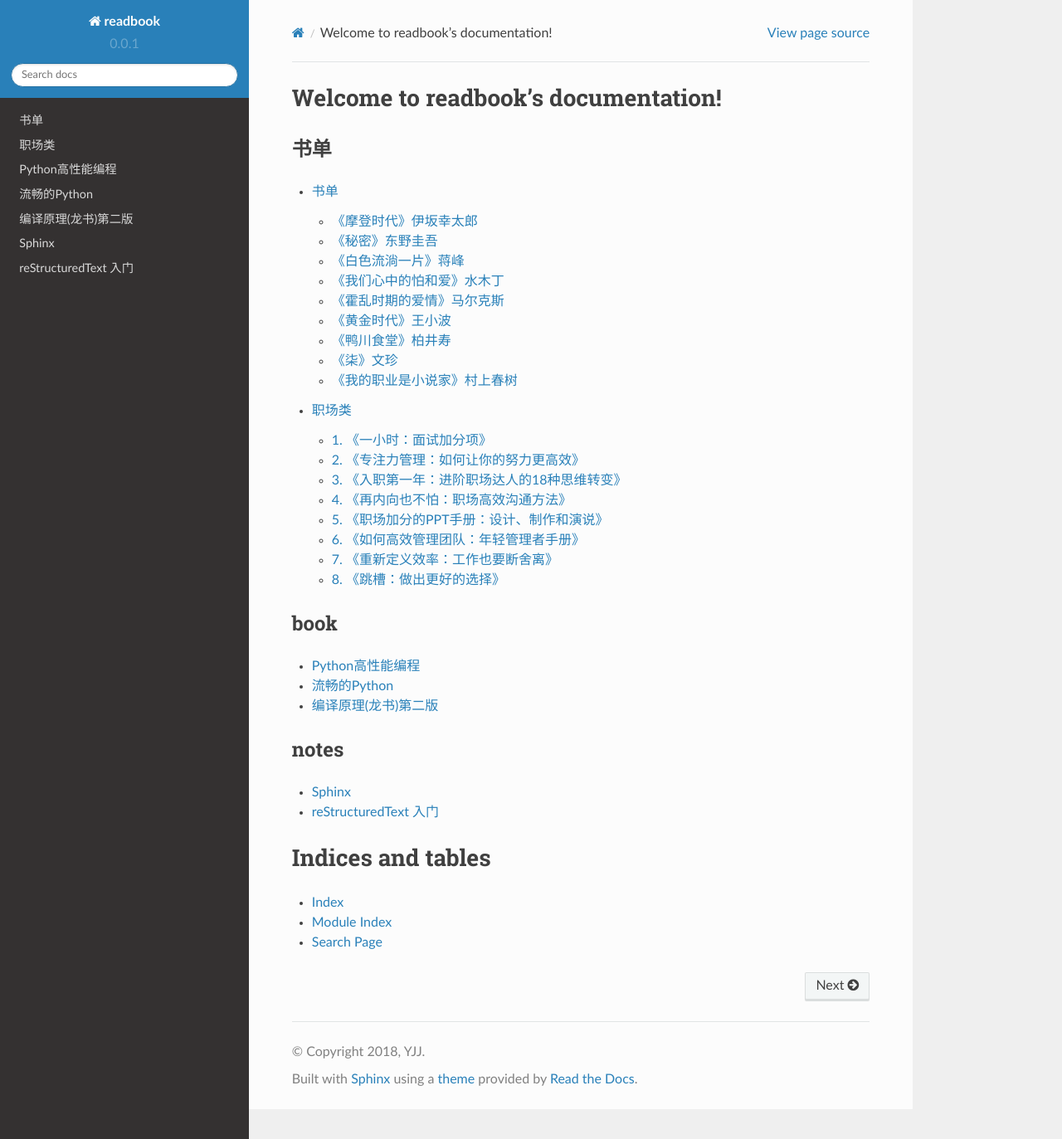
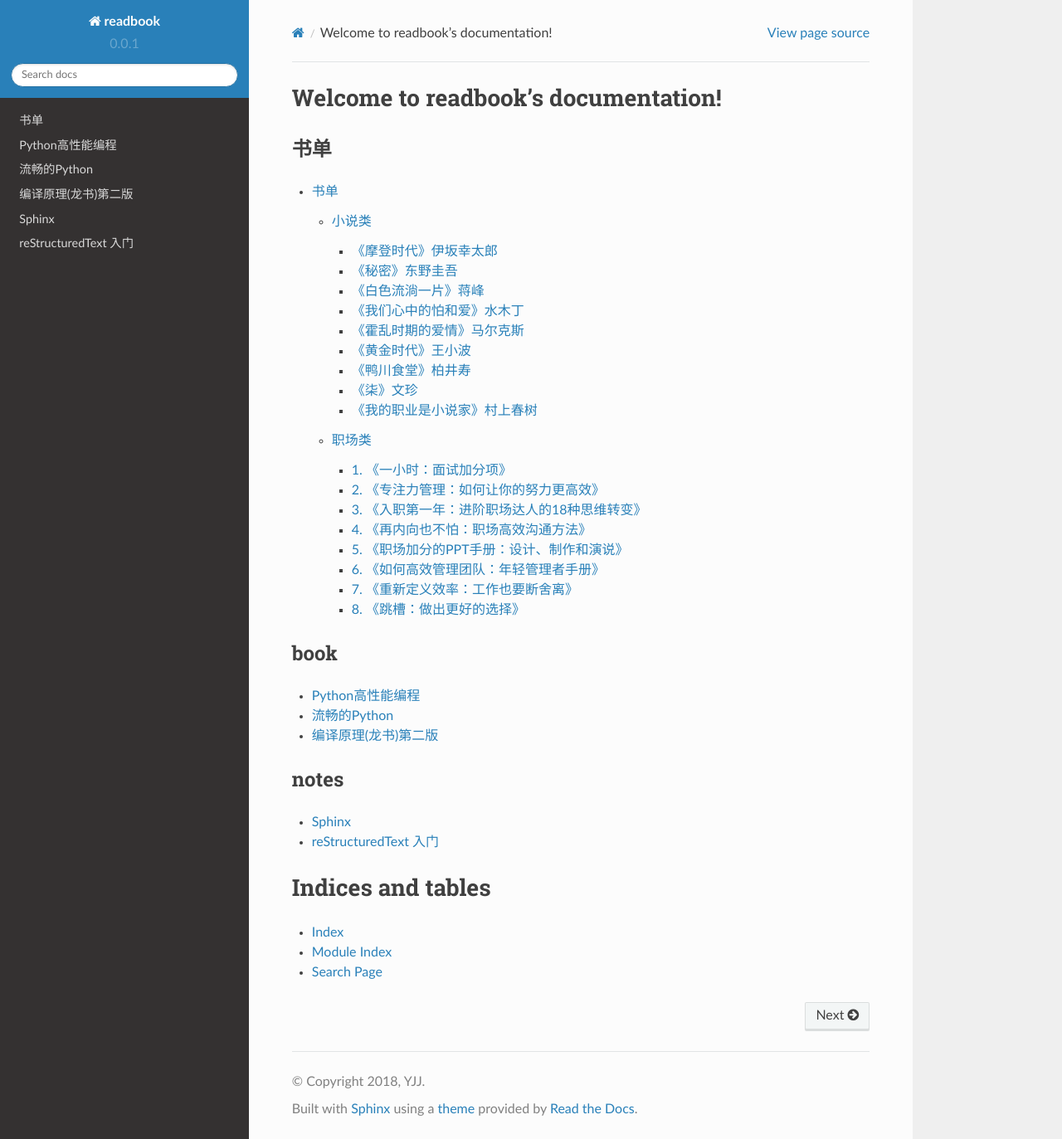
Before and after one commit to ysara/readbook, a Sphinx documentation site: the page built from source/index.rst, in a window 1280 px wide and 1373 px high. Shown: the whole window at 83% size. Built offline with Sphinx 7.4.7 and the Read the Docs theme 2.0.0, drawn with Linux system fonts in a browser that asks for light colours.

Commit message:
modified: 书单.rst

```diff
--- a/source/booklist/书单.rst
+++ b/source/booklist/书单.rst
@@ -1,8 +1,11 @@
 书单
 =====
 
+小说类
+------
+
 《摩登时代》伊坂幸太郎
------------------------
+~~~~~~~~~~~~~~~~~~~
 
 伊坂幸太郎总是喜欢把一个巨大的命运放在一个小人物的身上，然后我们跟着这个小人物跌宕起伏的命运窥见世间的万物形态。
 
@@ -22,7 +25,7 @@
 
 
 《秘密》东野圭吾
------------------------
+~~~~~~~~~~~~~~~~~~~
 
 这本书的封面吸引了我——“这是一个只有两个人的三口之家，他们必须保守这个秘密。”看到前三分之一，内心一惊，想来这是一个借尸还阳的爱情故事，再往后读到三分之二，内心纠结，觉得是一个进退两难的伦理故事，读到最后的三分之一，我重新想了下，这是一个相互成全的亲情故事。
 
@@ -37,7 +40,7 @@
 我从中得到了自己想要的答案，“爱一个人，就是为他选一条幸福的道路。”
 
 《白色流淌一片》蒋峰
------------------------
+~~~~~~~~~~~~~~~~~~~
 
 这个小说的标题略让人浮想联翩，但是故事并不暧昧，它坚硬，勇敢，撞在命运上，哪怕鱼死网破也在所不惜。
 
@@ -56,7 +59,7 @@
 这是作者每次写完新作品的时候都会问自己的一句话。我把它做成书签贴在了我的书桌上。
 
 《我们心中的怕和爱》水木丁
------------------------
+~~~~~~~~~~~~~~~~~~~~~~~~~~~~~~~~~~~~~~~
 
 
 有一天看到个北京的新书活动，是柏邦妮，绿妖和水木丁三个人做嘉宾，跟同事聊起来，她说这也是铁三角了。从大学读邦妮的《像邦妮一样爱你》，再到后来读绿妖的《北京小兽》，又看到这本书再版的消息，下载了电子书来读。我跟同事说，我好像每次难过的时候，都会在她们的书中汲取能量。
@@ -72,7 +75,7 @@
 “你还年轻，依旧漂亮。”这大概是我最喜欢的一句话。
 
 《霍乱时期的爱情》马尔克斯
------------------------
+~~~~~~~~~~~~~~~~~~~~~~~~~~~~~~~~~~~~~~~
 
 
 漫长的情节与叙述，漫长的等待，漫长的时间。
@@ -86,7 +89,7 @@
 或许这样的一本书，就是为了让大家相信，只要足够爱，就真的可以相隔几十年之后，牵着那个人的手，说出“永生永世”吧。
 
 《黄金时代》王小波
------------------------
+~~~~~~~~~~~~~~~~~~~
 
 
 哪怕是对这本书早有耳闻，但是真正读到这本书的时候，都觉得太迟。
@@ -98,7 +101,7 @@
 悄悄说，如果你想跟一个女孩发展伟大的“革命敦伟大友谊”，不如邀请她读一读这本书。
 
 《鸭川食堂》柏井寿
------------------------
+~~~~~~~~~~~~~~~~~~~
 
 
 不仅仅是讲食物，最重要的是通过一种食物，联结起过去和现在，让不能释怀的释怀，让早已忘却的被记起。我极其喜欢那些写食物与情怀的熨帖小文章。
@@ -116,7 +119,7 @@
 即便是度过了今天和明天，我们也并不是了解全部的真相，人生啊，吃完一碗饭，还要继续上路呐！
 
 《柒》文珍
------------------------
+~~~~~~~~~~~~~~~~~~~
 
 
 这是读的文珍的第一本书，看完两个故事就急忙跟兔子分享，我好喜欢文珍的文字，没想到她早我一步入手，已经读完了《夜里我们在美术馆谈恋爱》。不禁心中暗暗惊呼，果然是有默契。
@@ -130,7 +133,7 @@
 嗯，有次活动看到了文珍本人，跟文字一样，有点媚，不可捉摸，反而让人有了了解的欲望。
 
 《我的职业是小说家》村上春树
------------------------
+~~~~~~~~~~~~~~~~~~~~~~~~
 
 
 这可能是这一年中我重读最多的一本书。因为规律化写作的缘故，经常有写不出东西来的时刻。可是村上大叔，已经要到古稀（70）的爷爷级殿堂作家，还在保持着那么高的产出。
@@ -160,60 +163,60 @@
 伸手摘星，即使徒劳无功，亦不至满手污泥。
 
 职场类
-========
+------
 
 个人提升、生活实用技巧等方向有很多，如金融类《个人贷款实用知识》，生活类《千万别说你懂买房》，还有缓解焦虑的《摆脱疲惫感：科学管理你的疲劳与压力》等，都比较实用。大家以后有什么困惑，上知乎搜一搜，是个挺不错的解决办法~
 
 1. 《一小时：面试加分项》
------------------------
+~~~~~~~~~~~~~~~~~~~~~~~~
 
 推荐理由：找工作先面试，要提高面试通过率，更要学会让HR来主动选择你。
 
 
 
 2. 《专注力管理：如何让你的努力更高效》
----------------------------------------
+~~~~~~~~~~~~~~~~~~~~~~~~~~~~~~~~~~~~~~~
 
 推荐理由：职场优秀者的共同特点，就是拥有彻底的自我管理技能。职场第一步，让你的努力更高效。
 
 
 
 3. 《入职第一年：进阶职场达人的18种思维转变》
----------------------------------------
+~~~~~~~~~~~~~~~~~~~~~~~~~~~~~~~~~~~~~~~
 
 推荐理由：从学生到职场，不仅仅是身份的转变，更是思维方式的更新。世上买不到“后悔药”，却买的到“早知道”。
 
 
 
 4. 《再内向也不怕：职场高效沟通方法》
----------------------------------------
+~~~~~~~~~~~~~~~~~~~~~~~~~~~~~~~~~~~~~~~
 
 推荐理由：改变完思维方式，你还需要学习一些职场必备技能。最重要也是最紧急的技能，就是职场沟通。
 
 
 
 5. 《职场加分的PPT手册：设计、制作和演说》
----------------------------------------
+~~~~~~~~~~~~~~~~~~~~~~~~~~~~~~~~~~~~~~~
 
 推荐理由：职场必备技能第二弹。献给已经会用PPT，却又觉得做不好的你。
 
 
 
 6. 《如何高效管理团队：年轻管理者手册》
----------------------------------------
+~~~~~~~~~~~~~~~~~~~~~~~~~~~~~~~~~~~~~~~
 
 推荐理由：经历了学习和成长，你已经不再是职场菜鸟，要被领导委以重任。接下来要学习的是，作为一名新晋管理者，如何高效管理团队?
 
 
 
 7. 《重新定义效率：工作也要断舍离》
----------------------------------------
+~~~~~~~~~~~~~~~~~~~~~~~~~~~~~~~~~~~~~~~
 
 推荐理由：当你羽翼渐丰，应该重新考虑效率这个问题。这个时候最重要的，是判断哪些事情你是应该舍弃的。那些你拖着不想做的事，很可能就是不该做的事。
 
 
 
 8. 《跳槽：做出更好的选择》
----------------------------------------
+~~~~~~~~~~~~~~~~~~~~~~~~~~~~~~~~~~~~~~~
 
 推荐理由：你现在已经是行业精英，掌握了大量的工作经验和技巧，开始有猎头给你打电话了，那到底要不要跳槽?我们常担心离开或改变的风险，却没计算过不改变的风险。
```
